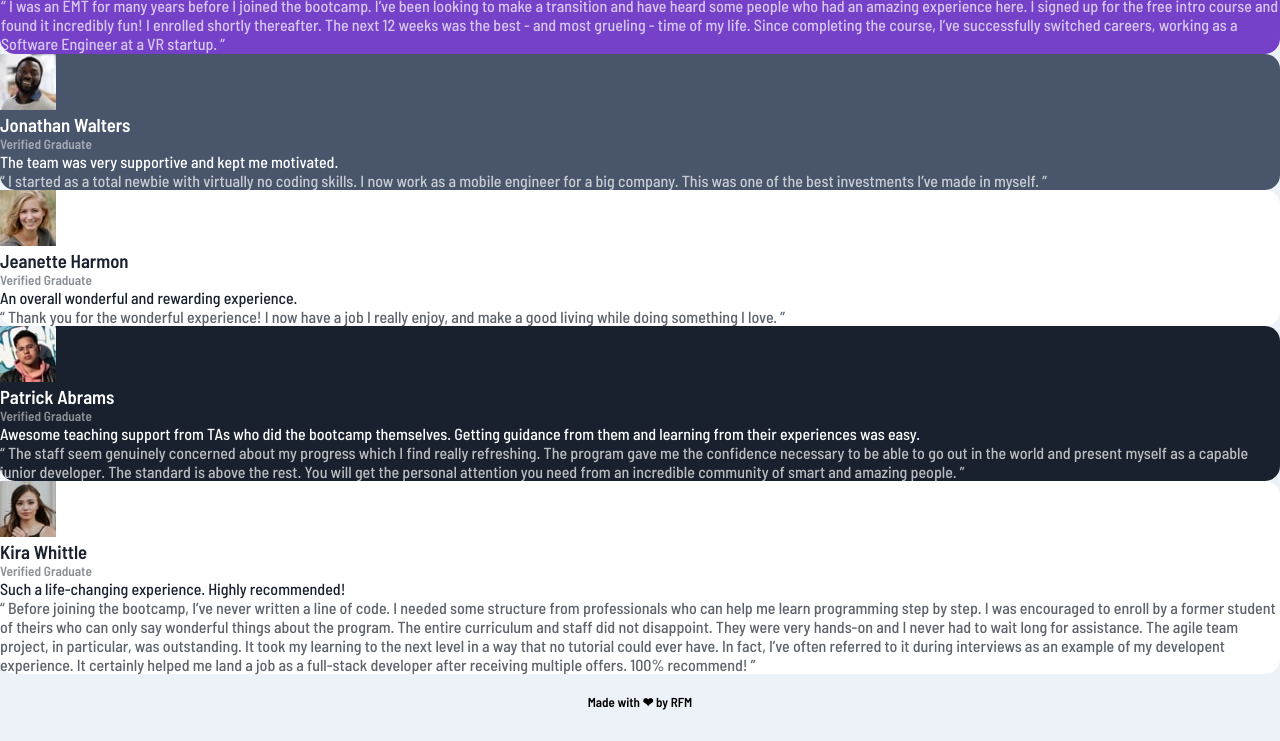
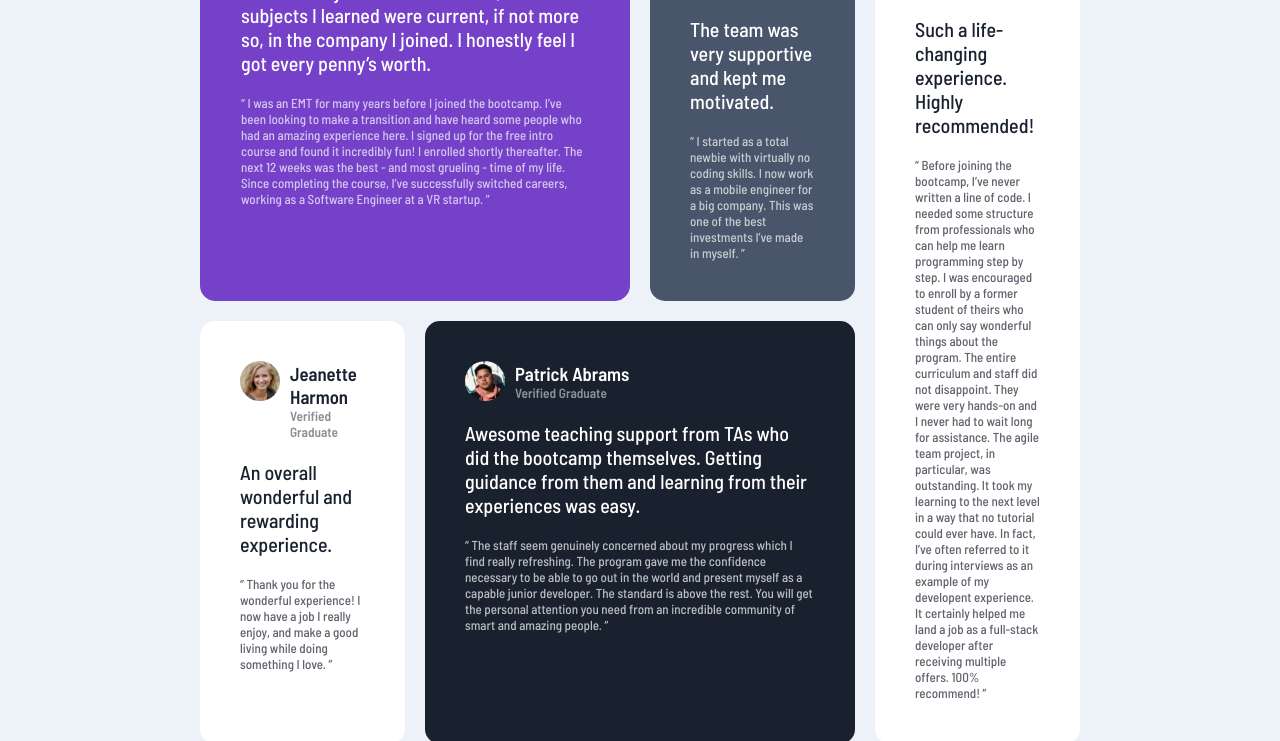
Before and after one commit to Rizqyfm/coding-bootcamp-testi-page, a plain HTML site: page index.html in a window 1280 px wide. Shown: the part 268-1009 px from the top of the page. Before the commit the page ends 988 px from the top, so only its background shows below. Drawn offline with Linux system fonts and the light colour scheme.

Commit message:
Finish desktop display

```diff
--- a/css/style.css
+++ b/css/style.css
@@ -22,7 +22,54 @@ body {
     margin-bottom: 50px;
 }
 
+.container {
+    display: grid;
+    grid-template-areas:
+    "daniel daniel jonathan kira"
+    "jeanette patrick patrick kira";
+    grid-template-columns: 0.5fr 0.5fr 0.5fr 0.5fr;
+    grid-template-rows: 1fr 1fr;
+    grid-column-gap: 20px;
+    grid-row-gap: 20px;
+    margin: 40px 200px;
+}
+
+.box {
+    padding: 40px;
+}
+
+.header {
+    display: flex;
+    flex-direction: row;
+}
+
+.profile-pict {
+    border-radius: 50px;
+    width: 40px;
+    height: 40px;
+}
+.profile {
+    display: flex;
+    flex-direction: column;
+    margin-top: 1px;
+    margin-left: 10px;
+}
+
+.testimonial, .story {
+    padding-top: 20px;
+}
+
+.testimonial {
+    font-size: 20px;
+}
+
+.story {
+    font-size: 13px;
+}
+
+
 /* Main (testimonial) */
+
 /* Daniel Clifford */
 .first-testi {
     background-image: url('bg-pattern-quotation.svg');
@@ -31,6 +78,7 @@ body {
     background-color: hsl(263, 55%, 52%);
     border: 1px solid hsl(263, 55%, 52%);
     border-radius: 15px;
+    grid-area: daniel;
 }
 
 .first-testi .name {
@@ -52,6 +100,7 @@ body {
 .second-testi {
     background-color: hsl(217, 19%, 35%);
     border-radius: 15px;
+    grid-area: jonathan;
 }
 
 .second-testi .name {
@@ -73,6 +122,7 @@ body {
 .third-testi {
     background-color: white;
     border-radius: 15px;
+    grid-area: jeanette;
 }
 .third-testi .name {
     color: hsl(219, 29%, 14%);
@@ -93,6 +143,7 @@ body {
 .fourth-testi {
     background-color: hsl(219, 29%, 14%);
     border-radius: 15px;
+    grid-area: patrick;
 }
 .fourth-testi .name {
     color: white;
@@ -113,6 +164,7 @@ body {
 .fifth-testi {
     background-color: white;
     border-radius: 15px;
+    grid-area: kira;
 }
 .fifth-testi .name {
     color: hsl(219, 29%, 14%);
@@ -142,11 +194,6 @@ body {
 @media screen and (max-width:600px) {
     .title {
         margin-bottom: auto;
-    }
-
-    .container {
-        display: grid;
-        grid-template-rows: auto;
     }
 
     .box {
```
